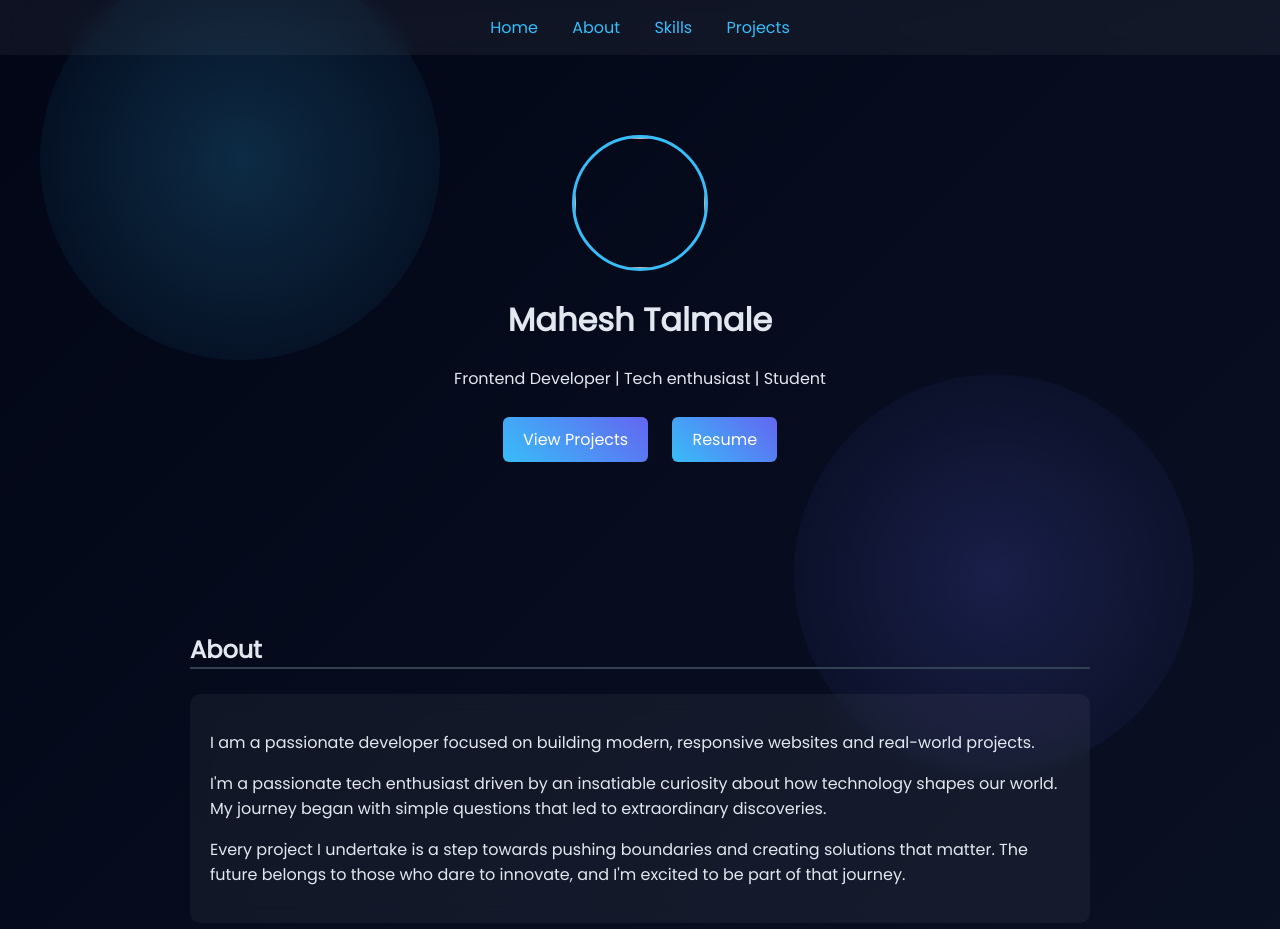
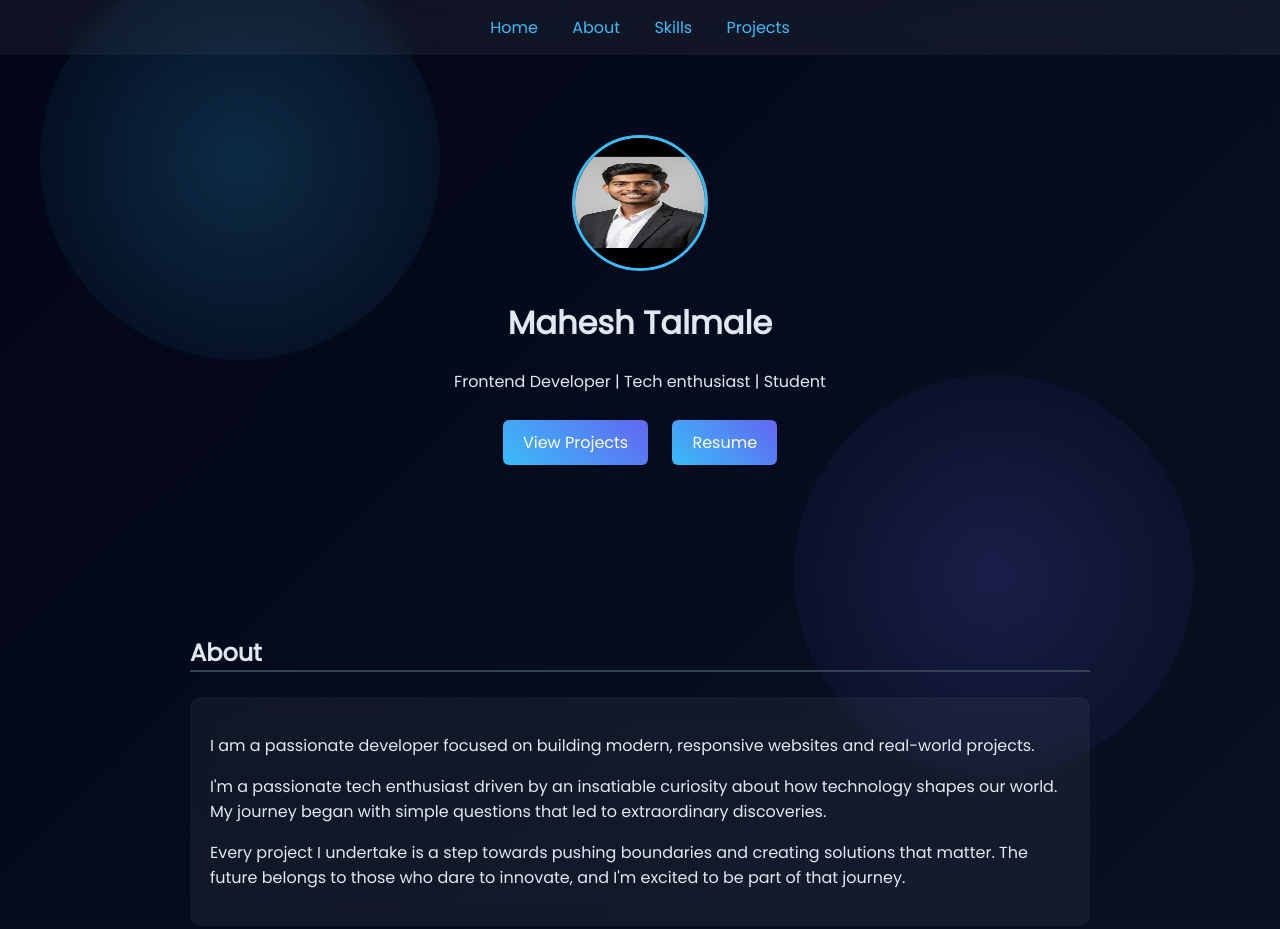
Before and after one commit to dhruvtalmale435-lab/maheshtalmaleportfolio, a plain HTML site: page index.html in a window 1280 px wide. Shown: the top 929 px of the page. Drawn offline with Linux system fonts and the light colour scheme.

Commit message:
Update index.html

```diff
--- a/index.html
+++ b/index.html
@@ -177,7 +177,7 @@
 </nav>
 
 <header class="hidden">
-    <img src="myphoto.png" class="profile">
+    <img src="1774374259485.png" class="profile">
     <h1>Mahesh Talmale</h1>
     <p>Frontend Developer | Tech enthusiast | Student</p>
 
```
